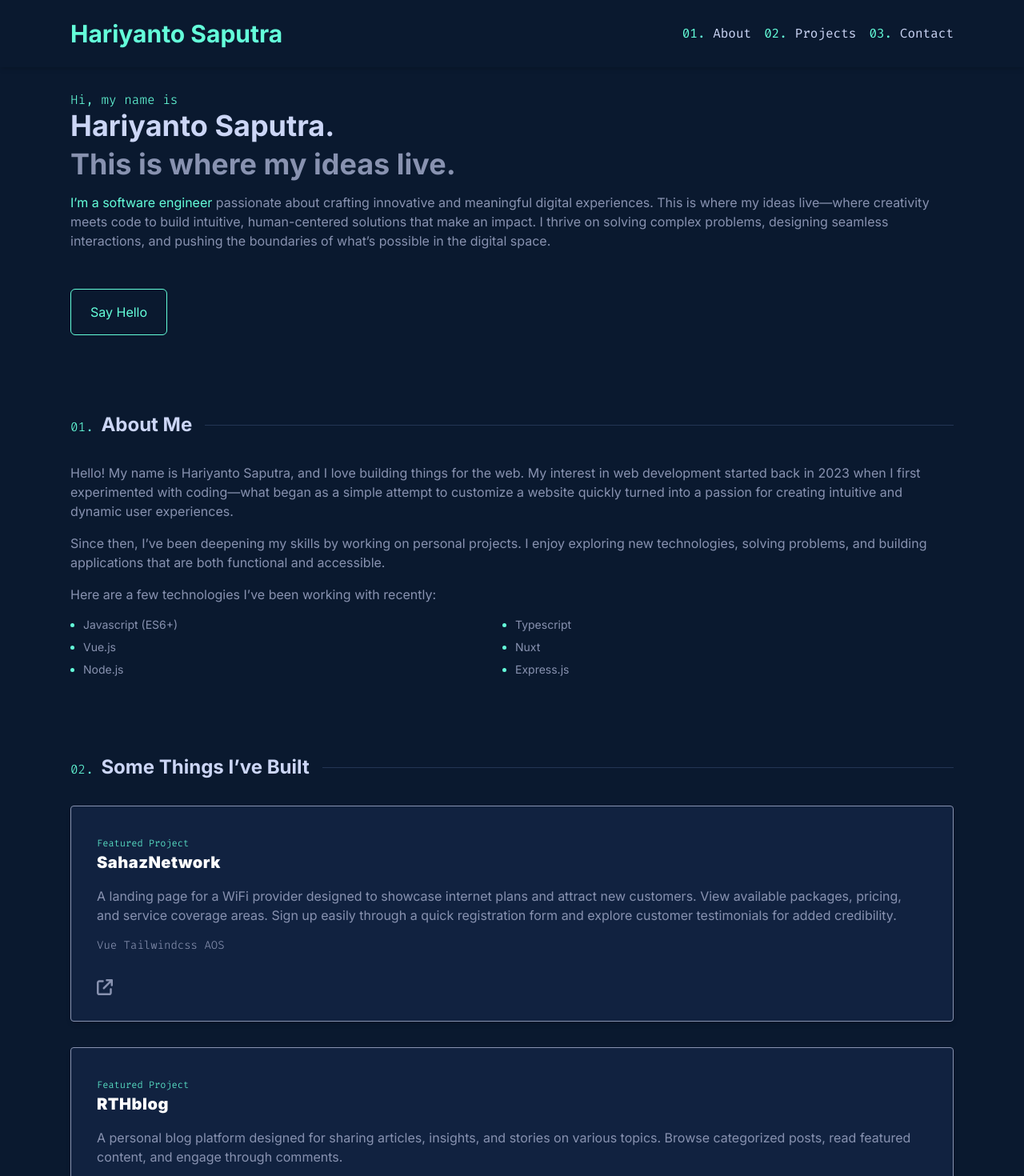
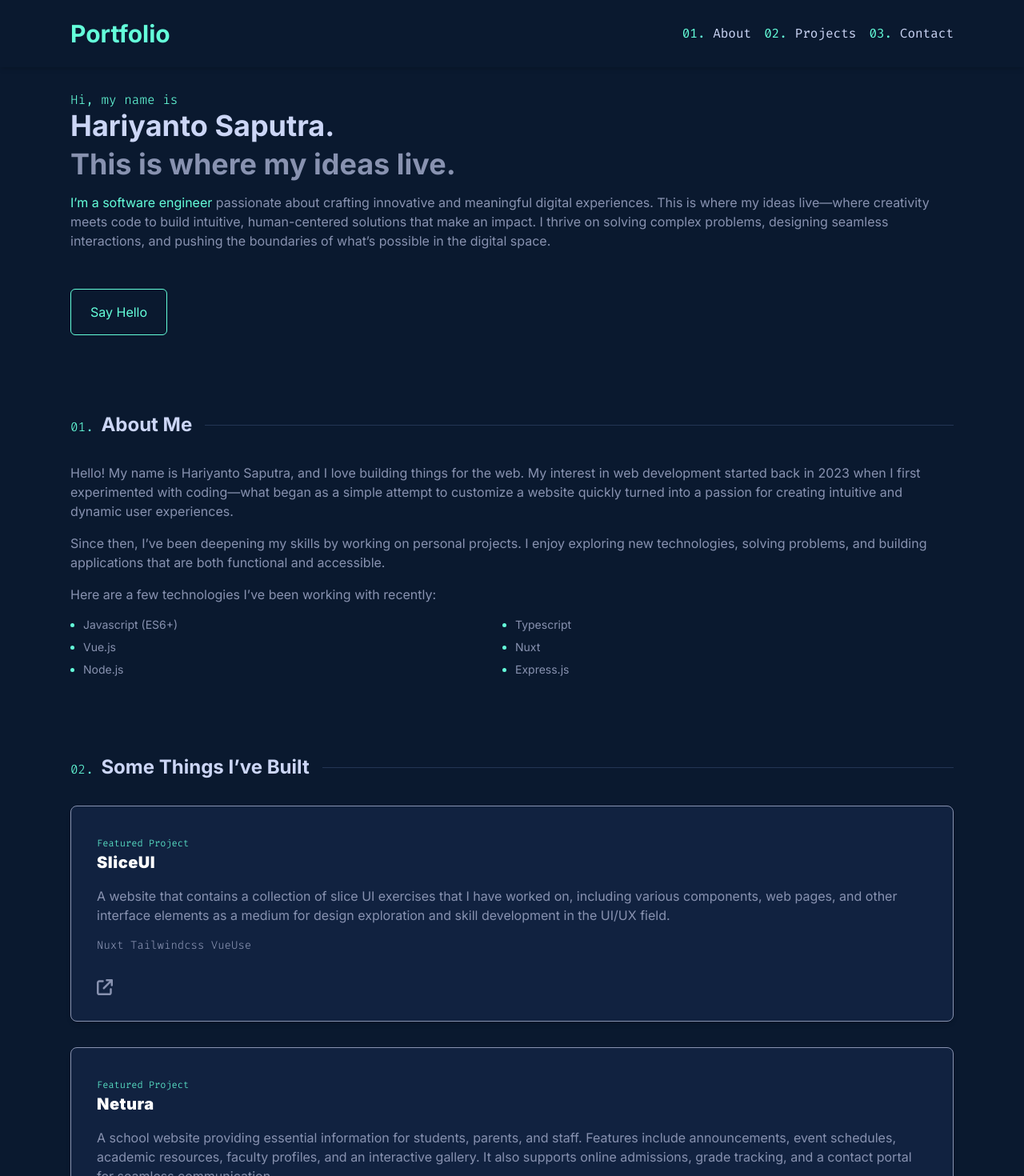
Before and after one commit to Heavenly-venerable/Portfolio, a Vue app: page / in a window 1280 px wide. Shown: the top 1470 px of the page at 80% size. Built offline with nearby package versions, Linux system fonts and the light colour scheme.

Commit message:
feat: update list of projects

```diff
--- a/src/components/Card.vue
+++ b/src/components/Card.vue
@@ -11,7 +11,7 @@ const props = defineProps<{
 </script>
 
 <template>
-  <div class="mt-8 p-8 shadow-md border border-slate-dark rounded w-full bg-light-navy-dark">
+  <div class="mt-8 p-8 shadow-md border border-slate-dark rounded-lg w-full bg-light-navy-dark">
     <span class="text-green-dark text-xs font-mono font-extralight">Featured Project</span>
     <h3 class="text-white tracking-wide hover:text-green-dark text-xl font-black">{{ props.title }}</h3>
     <div class="text-slate-dark">
--- a/src/components/Section/Footer.vue
+++ b/src/components/Section/Footer.vue
@@ -12,7 +12,7 @@ import Container from "../Container.vue"
             d="M165.9 397.4c0 2-2.3 3.6-5.2 3.6-3.3 .3-5.6-1.3-5.6-3.6 0-2 2.3-3.6 5.2-3.6 3-.3 5.6 1.3 5.6 3.6zm-31.1-4.5c-.7 2 1.3 4.3 4.3 4.9 2.6 1 5.6 0 6.2-2s-1.3-4.3-4.3-5.2c-2.6-.7-5.5 .3-6.2 2.3zm44.2-1.7c-2.9 .7-4.9 2.6-4.6 4.9 .3 2 2.9 3.3 5.9 2.6 2.9-.7 4.9-2.6 4.6-4.6-.3-1.9-3-3.2-5.9-2.9zM244.8 8C106.1 8 0 113.3 0 252c0 110.9 69.8 205.8 169.5 239.2 12.8 2.3 17.3-5.6 17.3-12.1 0-6.2-.3-40.4-.3-61.4 0 0-70 15-84.7-29.8 0 0-11.4-29.1-27.8-36.6 0 0-22.9-15.7 1.6-15.4 0 0 24.9 2 38.6 25.8 21.9 38.6 58.6 27.5 72.9 20.9 2.3-16 8.8-27.1 16-33.7-55.9-6.2-112.3-14.3-112.3-110.5 0-27.5 7.6-41.3 23.6-58.9-2.6-6.5-11.1-33.3 2.6-67.9 20.9-6.5 69 27 69 27 20-5.6 41.5-8.5 62.8-8.5s42.8 2.9 62.8 8.5c0 0 48.1-33.6 69-27 13.7 34.7 5.2 61.4 2.6 67.9 16 17.7 25.8 31.5 25.8 58.9 0 96.5-58.9 104.2-114.8 110.5 9.2 7.9 17 22.9 17 46.4 0 33.7-.3 75.4-.3 83.6 0 6.5 4.6 14.4 17.3 12.1C428.2 457.8 496 362.9 496 252 496 113.3 383.5 8 244.8 8zM97.2 352.9c-1.3 1-1 3.3 .7 5.2 1.6 1.6 3.9 2.3 5.2 1 1.3-1 1-3.3-.7-5.2-1.6-1.6-3.9-2.3-5.2-1zm-10.8-8.1c-.7 1.3 .3 2.9 2.3 3.9 1.6 1 3.6 .7 4.3-.7 .7-1.3-.3-2.9-2.3-3.9-2-.6-3.6-.3-4.3 .7zm32.4 35.6c-1.6 1.3-1 4.3 1.3 6.2 2.3 2.3 5.2 2.6 6.5 1 1.3-1.3 .7-4.3-1.3-6.2-2.2-2.3-5.2-2.6-6.5-1zm-11.4-14.7c-1.6 1-1.6 3.6 0 5.9 1.6 2.3 4.3 3.3 5.6 2.3 1.6-1.3 1.6-3.9 0-6.2-1.4-2.3-4-3.3-5.6-2z" />
         </svg>
       </a>
-      <a class="h-6 w-6 fill-slate-dark" href="#">
+      <a class="h-6 w-6 fill-slate-dark" href="https://www.instagram.com/random_someone505/">
         <svg xmlns="http://www.w3.org/2000/svg"
           viewBox="0 0 448 512"><!--!Font Awesome Free 6.7.2 by @fontawesome - https://fontawesome.com License - https://fontawesome.com/license/free Copyright 2025 Fonticons, Inc.-->
           <path
--- a/src/components/Section/Navbar.vue
+++ b/src/components/Section/Navbar.vue
@@ -34,7 +34,7 @@ onUnmounted(() => {
     isHidden ? '-translate-y-full' : 'translate-y-0'
   ]">
     <nav class="p-4 flex justify-between items-center md:p-6">
-      <h1 class="text-green-dark text-3xl font-bold">Hariyanto Saputra</h1>
+      <h1 class="text-green-dark text-3xl font-bold">Portfolio</h1>
       <button class="text-green-dark md:hidden" @click="toggleMenu">
         <svg v-if="!isMenuOpen" class="w-6 h-6" fill="none" stroke="currentColor" viewBox="0 0 24 24"
           xmlns="http://www.w3.org/2000/svg">
--- a/src/components/Section/Projects.vue
+++ b/src/components/Section/Projects.vue
@@ -3,6 +3,20 @@ import Container from "../Container.vue";
 import Card from "../Card.vue"
 
 const cardProperties = [
+  {
+    "title": "SliceUI",
+    "description": "A website that contains a collection of slice UI exercises that I have worked on, including various components, web pages, and other interface elements as a medium for design exploration and skill development in the UI/UX field.",
+    "stack": "Nuxt Tailwindcss VueUse",
+    "hasUrl": true,
+    "url": "https://slice-ui-hv.vercel.app/"
+  },
+  {
+    "title": "Netura",
+    "description": "A school website providing essential information for students, parents, and staff. Features include announcements, event schedules, academic resources, faculty profiles, and an interactive gallery. It also supports online admissions, grade tracking, and a contact portal for seamless communication.",
+    "stack": "Nuxt Mongoose Tailwindcss primevue",
+    "hasUrl": true,
+    "url": "https://netura.vercel.app/"
+  },
   {
     "title": "SahazNetwork",
     "description": "A landing page for a WiFi provider designed to showcase internet plans and attract new customers. View available packages, pricing, and service coverage areas. Sign up easily through a quick registration form and explore customer testimonials for added credibility.",
@@ -16,13 +30,6 @@ const cardProperties = [
     "stack": "Nuxt Mongoose Tailwindcss ",
     "hasUrl": true,
     "url": "https://rt-hblog.vercel.app/"
-  },
-  {
-    "title": "Netura",
-    "description": "A school website providing essential information for students, parents, and staff. Features include announcements, event schedules, academic resources, faculty profiles, and an interactive gallery. It also supports online admissions, grade tracking, and a contact portal for seamless communication.",
-    "stack": "Nuxt Mongoose Tailwindcss primevue",
-    "hasUrl": true,
-    "url": "https://netura.vercel.app/"
   },
 ]
 </script>
```
